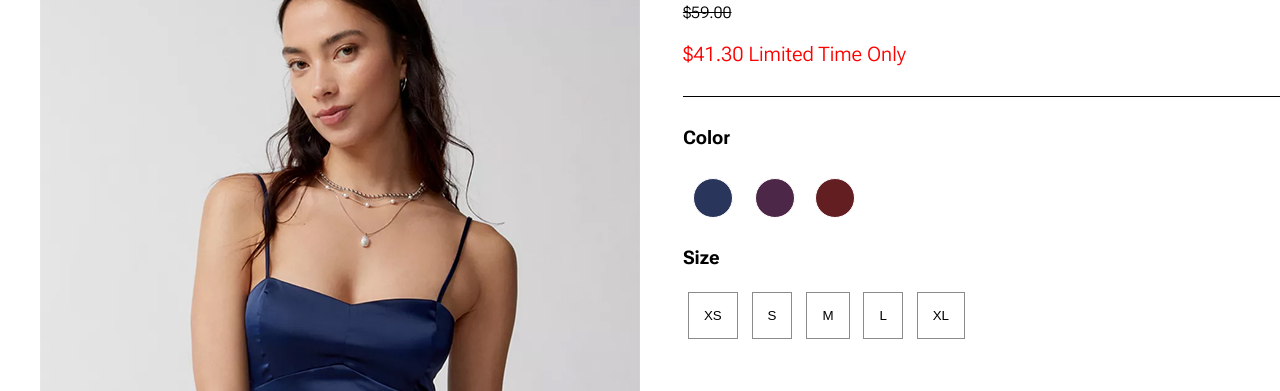
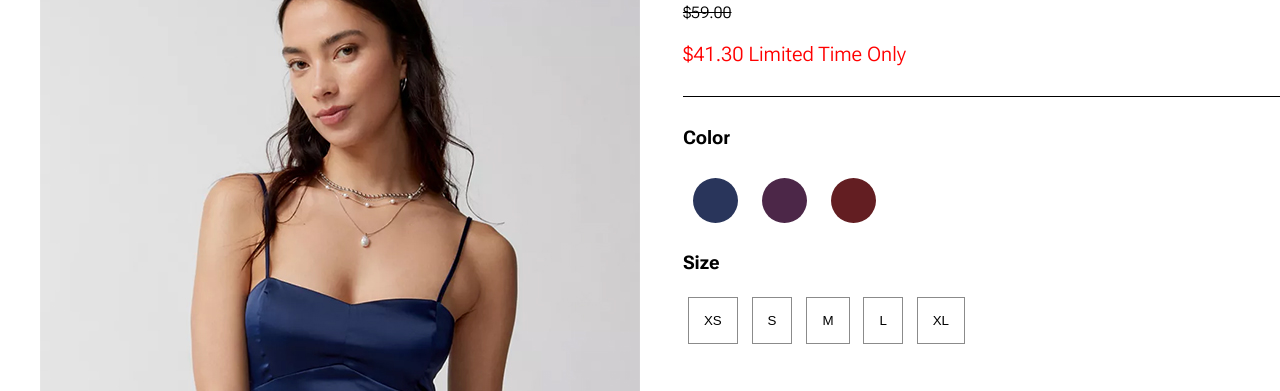
Before and after one commit to HSato414/Projects, a plain HTML site: page gra1144cp6HanaSato2024-final/index.html in a window 1280 px wide. Shown: the part 344-735 px from the top of the page. Drawn offline with Linux system fonts and the light colour scheme.

Commit message:
Add files via upload

```diff
--- a/gra1144cp6HanaSato2024-final/index.html
+++ b/gra1144cp6HanaSato2024-final/index.html
@@ -148,53 +148,59 @@ li:hover {
 }
 .blue {
     background-color: #29355B;
-	width: 40px;
-    height: 40px;
-    margin: 10px;
+	width: 45px;
+    height: 45px;
+    border: 4px solid transparent;
+	padding: 10px 10px;
+	margin:10px;
     border-radius: 25px;
-    display: inline-block;
-    border: thin solid white;
 }
 .blue:hover {
-    border: medium solid black;
+    border: 4px solid black;
+	margin:10px;
 	cursor: pointer;
 }
 .blue:focus {
-    border: medium solid black;
+    border: 4px solid black;
+	margin:10px;
 	cursor: pointer;
 }
 .purple {
     background-color: #4C2748;
-	width: 40px;
-    height: 40px;
-    margin: 8px;
+	width: 45px;
+    height: 45px;
+    border: 4px solid transparent;
+	padding: 10px 10px;
+	margin:10px;
     border-radius: 25px;
-    display: inline-block;
-    border: thin solid white;
 }
 .purple:hover {
-    border: medium solid black;
+    border: 4px solid black;
+	margin:10px;
 	cursor: pointer;
 }
 .purple:focus {
-    border: medium solid black;
+    border: 4px solid black;
+	margin:10px;
 	cursor: pointer;
 }
 .red {
     background-color: #631E22;
-	width: 40px;
-    height: 40px;
-    margin: 8px;
+	width: 45px;
+    height: 45px;
+    border: 4px solid transparent;
+	padding: 10px 10px;
+	margin:10px;
     border-radius: 25px;
-    display: inline-block;
-    border: thin solid white;
 }
 .red:hover {
-    border: medium solid black;
+    border: 4px solid black;
+	margin:10px;
 	cursor: pointer;
 }
 .red:focus {
-    border: medium solid black;
+    border: 4px solid black;
+	margin:10px;
 	cursor: pointer;
 }
 .addtobag{
```
